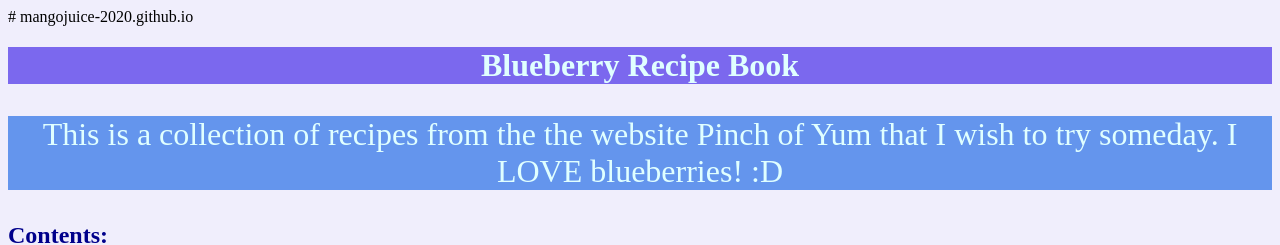
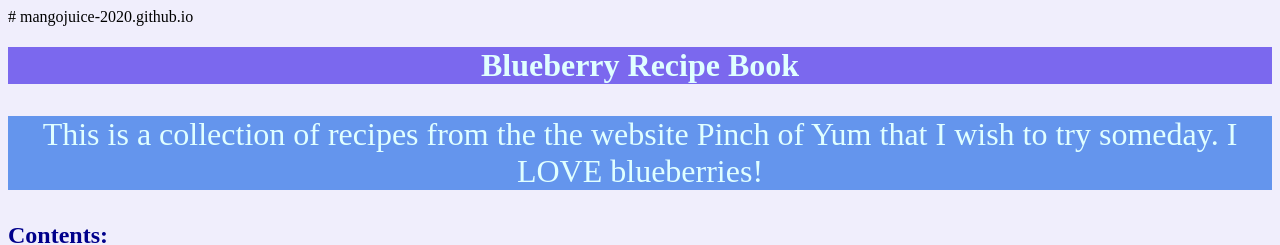
Before and after one commit to mangojuice-2020/mangojuice-2020.github.io, a plain HTML site: page index.html in a window 1280 px wide. Shown: the top 245 px of the page. Drawn offline with Linux system fonts and the light colour scheme.

```diff
--- a/index.html
+++ b/index.html
@@ -24,7 +24,7 @@
     </head>
     <body>
         <h1>Blueberry Recipe Book</h1>
-        <p id="intro"> This is a collection of recipes from the the website Pinch of Yum that I wish to try someday. I LOVE blueberries! :D
+        <p id="intro"> This is a collection of recipes from the the website Pinch of Yum that I wish to try someday. I LOVE blueberries!
         <h2>Contents:</h2>
 
         <ol>
```
